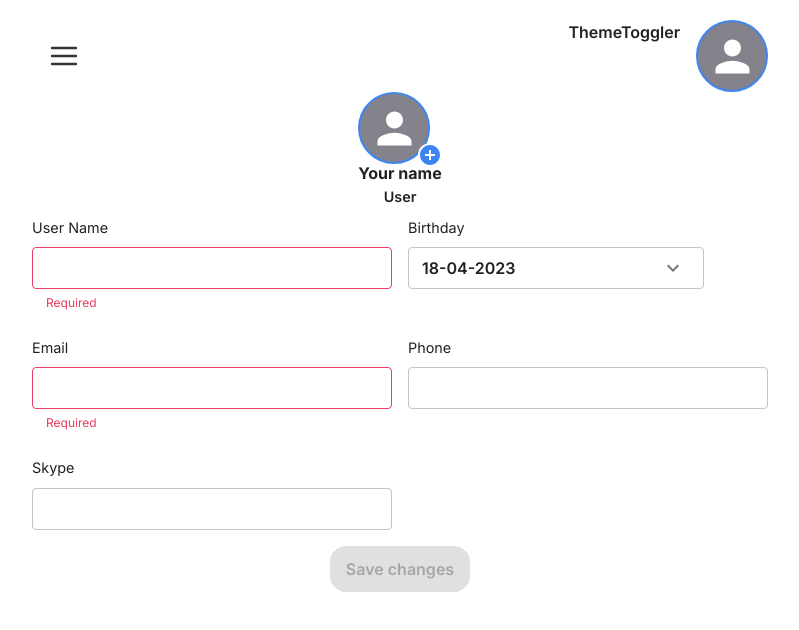
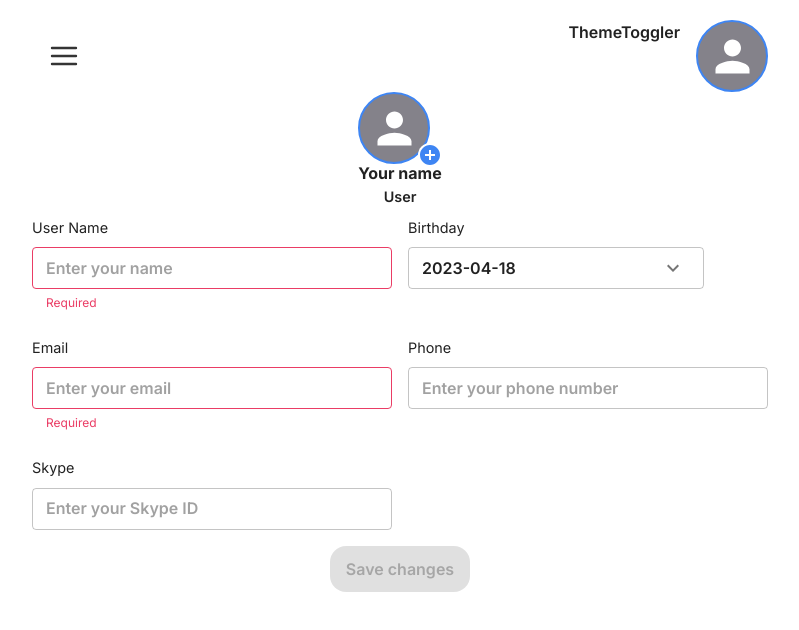
Before and after one commit to SvitlanaHonchar/Goose-Track_Work-Smart, a React (Create React App) app: page /account in a window 1280 px wide. Shown: the top 630 px of the page, without its empty margins (224-1023 px from the left). Built offline with nearby package versions, Linux system fonts and the light colour scheme; no server answers.

Commit message:
add placeholders

```diff
--- a/src/modules/AccountComponent/components/DatePicker.jsx
+++ b/src/modules/AccountComponent/components/DatePicker.jsx
@@ -44,7 +44,7 @@ export const DatePicker = ({ setBirthday }) => {
 
   return (
     <ReactDatePicker
-      dateFormat={'dd-MM-yyyy'}
+      dateFormat={'yyyy-MM-dd'}
       selected={date}
       onChange={handleChange}
       open={open}
--- a/src/modules/AccountComponent/components/UserForm.jsx
+++ b/src/modules/AccountComponent/components/UserForm.jsx
@@ -5,12 +5,7 @@ import TextInput from 'shared/components/ui/TextInput/TextInput';
 import { DatePicker } from './DatePicker';
 
 export default function UserForm({ formData, onChange, setBirthday, errors }) {
-  const { name, email, birthday, phone, skype } = formData;
-  // const [isDatePickerOpen, setIsDatePickerOpen] = useState(false);
-  // const handleExpandClick = () => {
-  //   setIsDatePickerOpen(!isDatePickerOpen);
-  // };
-  // const birthdayDate = birthday ? new Date(birthday) : null;
+  const { name, email, phone, skype } = formData;
 
   return (
     <Grid container spacing={2}>
@@ -22,43 +17,13 @@ export default function UserForm({ formData, onChange, setBirthday, errors }) {
           value={name || ''}
           error={!!errors.name}
           helperText={errors.name}
+          placeholder="Enter your name"
         />
       </Grid>
       <Grid item sm={12} md={6}>
         <Typography variant="overline">Birthday</Typography>
         <Box sx={{ width: '100%' }}>
           <DatePicker setBirthday={setBirthday} />
-          {/* <LocalizationProvider dateAdapter={AdapterDayjs}>
-            <DatePicker
-              value={birthdayDate}
-              onChange={date => setBirthday(date.toISOString() || '')}
-              startWeekDay="monday"
-              InputProps={{
-                endAdornment: (
-                  <IconButton
-                    sx={{ color: 'primary.main' }}
-                    onClick={handleExpandClick}
-                  >
-                    <ExpandMoreIcon />
-                  </IconButton>
-                ),
-                sx: { '& .MuiIconButton-root': { padding: '10px' } },
-              }}
-              textField={params => (
-                <TextInput
-                  {...params}
-                  error={!!errors.birthday}
-                  helperText={errors.birthday}
-                />
-              )}
-              PopperProps={{
-                sx: {
-                  '& .MuiPopover-paper': { width: '100%', maxWidth: 'none' },
-                },
-              }}
-              sx={{ '& .MuiTypography-root': { color: 'primary.main' } }}
-            />
-          </LocalizationProvider> */}
         </Box>
       </Grid>
       <Grid item sm={12} md={6}>
@@ -69,6 +34,7 @@ export default function UserForm({ formData, onChange, setBirthday, errors }) {
           value={email || ''}
           error={!!errors.email}
           helperText={errors.email}
+          placeholder="Enter your email"
         />
       </Grid>
       <Grid item sm={12} md={6}>
@@ -79,6 +45,7 @@ export default function UserForm({ formData, onChange, setBirthday, errors }) {
           value={phone || ''}
           error={!!errors.phone}
           helperText={errors.phone}
+          placeholder="Enter your phone number"
         />
       </Grid>
       <Grid item sm={12} md={6}>
@@ -90,6 +57,7 @@ export default function UserForm({ formData, onChange, setBirthday, errors }) {
           inputProps={{ maxLength: 16 }}
           error={!!errors.skype}
           helperText={errors.skype}
+          placeholder="Enter your Skype ID"
         />
       </Grid>
     </Grid>
```
